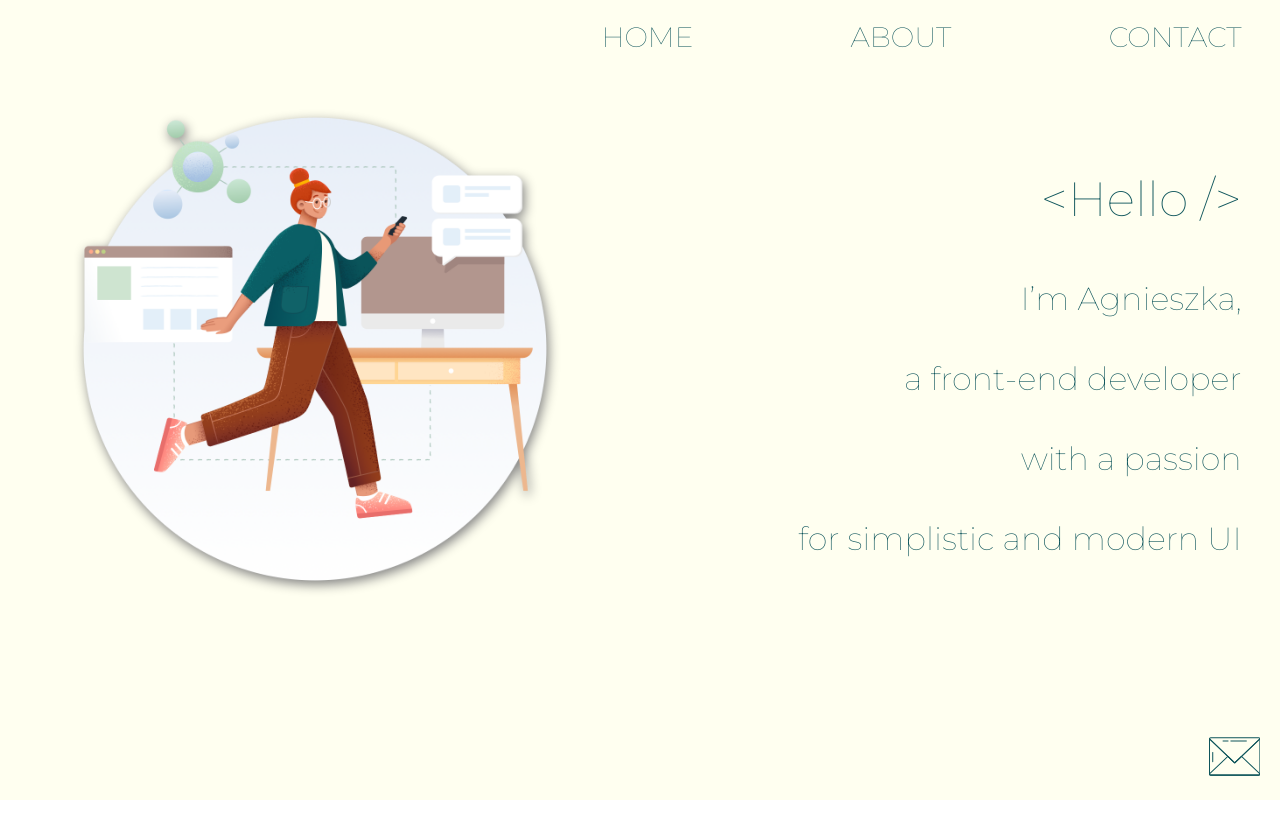
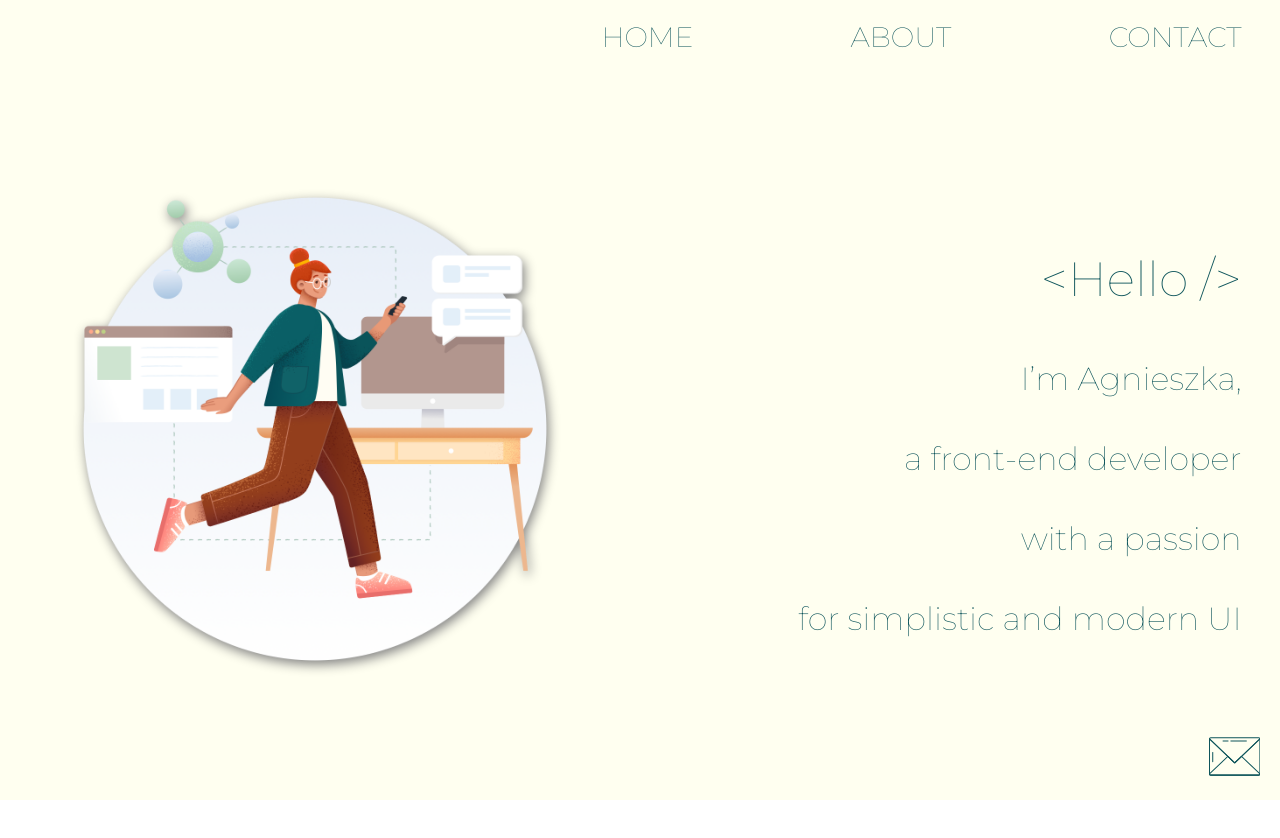
Before and after one commit to ziolkowska-ag/portfolio, a Gatsby site: page / in a window 1280 px wide. Before the commit the page ends 800 px from the top, so only its background shows below. Built offline with nearby package versions, Linux system fonts and the light colour scheme; Gatsby itself is replaced by a stand-in of ours.

Commit message:
Small fix

```diff
--- a/src/pages-content/index/DecorativeSection.tsx
+++ b/src/pages-content/index/DecorativeSection.tsx
@@ -6,6 +6,10 @@ const Wrapper = styled.div`
   width: 100%;
   height: 100vh;
   position: relative;
+
+  @media (max-width: 1450px) {
+      top: 10%;
+  }
 `
 
 const StyledImg = styled.img`
@@ -15,7 +19,7 @@ const StyledImg = styled.img`
   left: -5%;
   top: -10%;
 
-  @media (max-width: 1335px) {
+  @media (max-width: 1450px) {
     height: 70vh;
     top: -5%;
     left: 0;
@@ -27,16 +31,16 @@ const StyledImg = styled.img`
     left: 0;
   }
 
-  @media (max-width: 505px) {
-    height: 40vh;
+  @media (max-width: 570px) {
+    height: 35vh;
     top: 5%;
+    left: 50%;
+    transform: translateX(-50%);
   }
 
   @media (max-width: 395px) {
-    height: 30vh;
-    top: 5%;
-    left: 50%;
-    transform: translateX(-50%);
+    height: 25vh;
+    top: 0;
   }
 `
 
@@ -68,7 +72,7 @@ const TextWrapper = styled.div`
 
   @media (max-width: 395px) {
     left: 50%;
-    top: 40%;
+    top: 30%;
     transform: translateX(-50%);
     align-items: center;
   }
@@ -83,7 +87,7 @@ const IntroText = styled.p<{ size?: string }>`
   }
 
   @media (max-width: 395px) {
-    font-size: ${({ size }) => (size ? "1.5rem" : "1rem")};
+    font-size: ${({ size }) => (size ? "1.75rem" : "1.25rem")};
   }
 `
 
```
